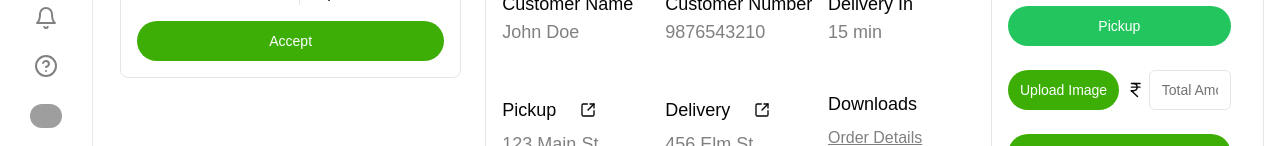
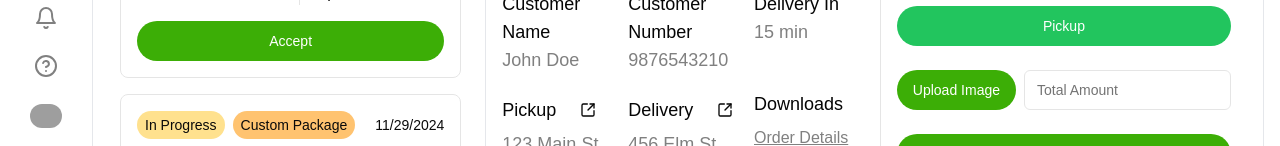
Before and after one commit to vedantbhamare-11/whizz-dashboard, a Next.js app: page /dashboard in a window 1280 px wide. Shown: the part 654-800 px from the top of the page. Built offline with nearby package versions, Linux system fonts and the light colour scheme; grey boxes are pictures that could not be loaded.

Commit message:
implemented the stric numeric input for total ammount input

```diff
--- a/src/components/dashboard/OrderSection.tsx
+++ b/src/components/dashboard/OrderSection.tsx
@@ -18,6 +18,7 @@ const OrderSection = () => {
   const [isMobileView, setIsMobileView] = useState(false);
   const [fileName, setFileName] = useState<string | null>(null);
   const [uploadSuccess, setUploadSuccess] = useState(false);
+  const [totalAmount, setTotalAmount] = useState("");
 
   useEffect(() => {
     const handleResize = () => setIsMobileView(isMobile());
@@ -58,7 +59,13 @@ const OrderSection = () => {
       };
     });
   };
-
+  const handleAmountChange = (e: React.ChangeEvent<HTMLInputElement>) => {
+    const value = e.target.value;
+    // Only allow numeric characters (0-9)
+    if (/^\d*$/.test(value)) {
+      setTotalAmount(value);
+    }
+  };
   const handleFileChange = (e: React.ChangeEvent<HTMLInputElement>) => {
     const file = e.target.files ? e.target.files[0] : null;
     if (file) {
@@ -220,21 +227,19 @@ const OrderSection = () => {
                     {/* Display file name and success message */}
                     {fileName && uploadSuccess && (
                       <div className="text-xs text-[#3CAE06] mt-2">
-                        <p className="text-green-500 text-sm">Successfully uploaded!</p>
+                        <p className="text-green-500 text-sm">
+                          Successfully uploaded!
+                        </p>
                       </div>
                     )}
                   </div>
-                  <div className="flex flex-row justify-center items-center w-[50%] gap-1">
-                    <IndianRupee
-                      size={24}
-                      className="items-center justify-center"
-                    />
-                    <Input
-                      type="numeric"
-                      className="w-full"
-                      placeholder="Total Amount"
-                    ></Input>
-                  </div>
+                  <Input
+                        type="text" // Use "text" to avoid browser quirks with type="number"
+                        value={totalAmount}
+                        onChange={handleAmountChange} // Handle input change
+                        className="w-auto"
+                        placeholder="Total Amount"
+                      ></Input>
                 </div>
 
                 <Button className="w-full rounded-full bg-[#3CAE06] hover:bg-[#33A305] text-white flex items-center justify-center">
@@ -400,17 +405,13 @@ const OrderSection = () => {
                         </div>
                       )}
                     </div>
-                    <div className="flex flex-row justify-center items-center w-[50%] gap-1">
-                      <IndianRupee
-                        size={24}
-                        className="items-center justify-center"
-                      />
-                      <Input
-                        type="numeric"
-                        className="w-full"
+                    <Input
+                        type="text" // Use "text" to avoid browser quirks with type="number"
+                        value={totalAmount}
+                        onChange={handleAmountChange} // Handle input change
+                        className="w-auto"
                         placeholder="Total Amount"
                       ></Input>
-                    </div>
                   </div>
 
                   <Button className="w-full rounded-full bg-[#3CAE06] hover:bg-[#33A305] text-white flex items-center justify-center">
--- a/src/components/dashboard/UpcomingOrdersSection.tsx
+++ b/src/components/dashboard/UpcomingOrdersSection.tsx
@@ -89,7 +89,7 @@ const UpcomingOrdersSection = () => {
       <CardContent
   className="overflow-y-auto lg:px-6 p-0"
   style={{
-    maxHeight: "calc(100vh - 260px)",
+    maxHeight: "calc(100vh - 5rem )", // Subtract the height of the header
     scrollbarWidth: "none", // For Firefox
     msOverflowStyle: "none", // For Internet Explorer and Edge
   }}
```
